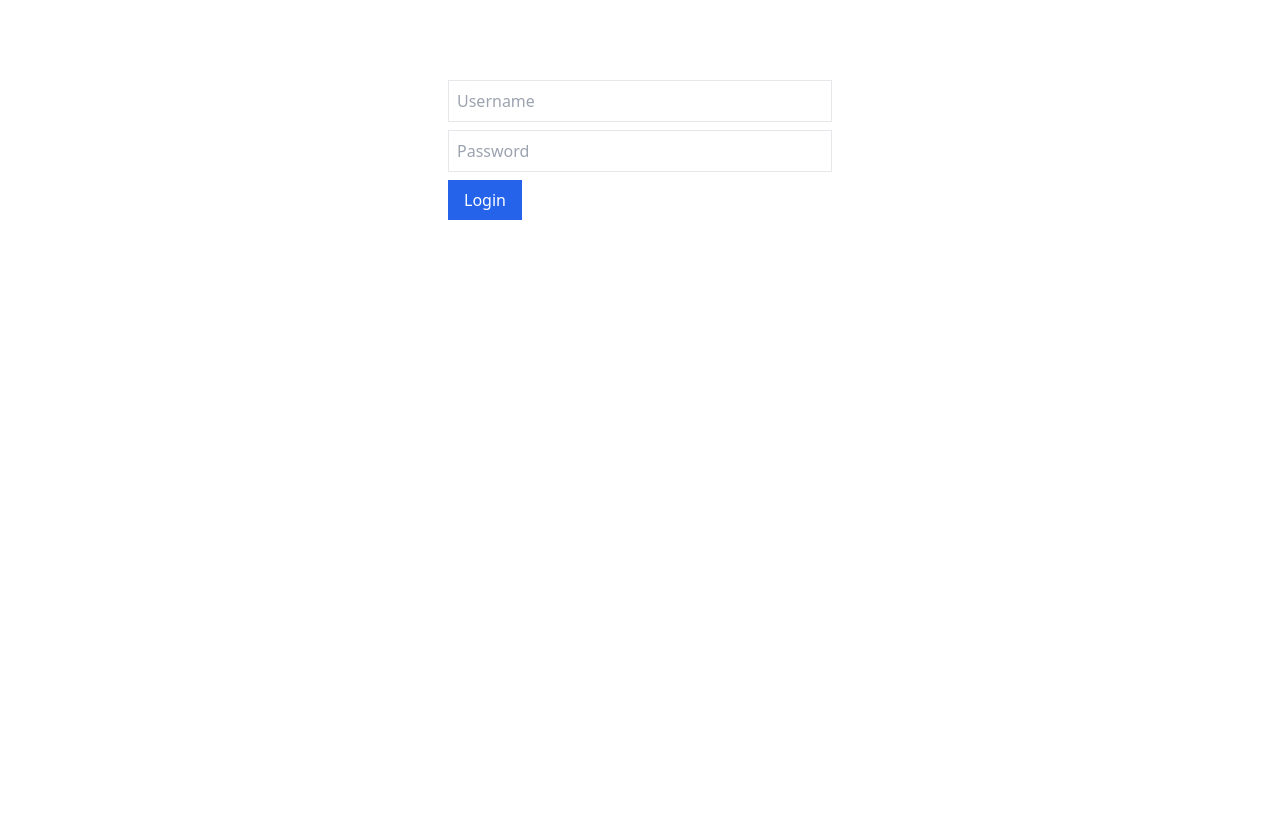
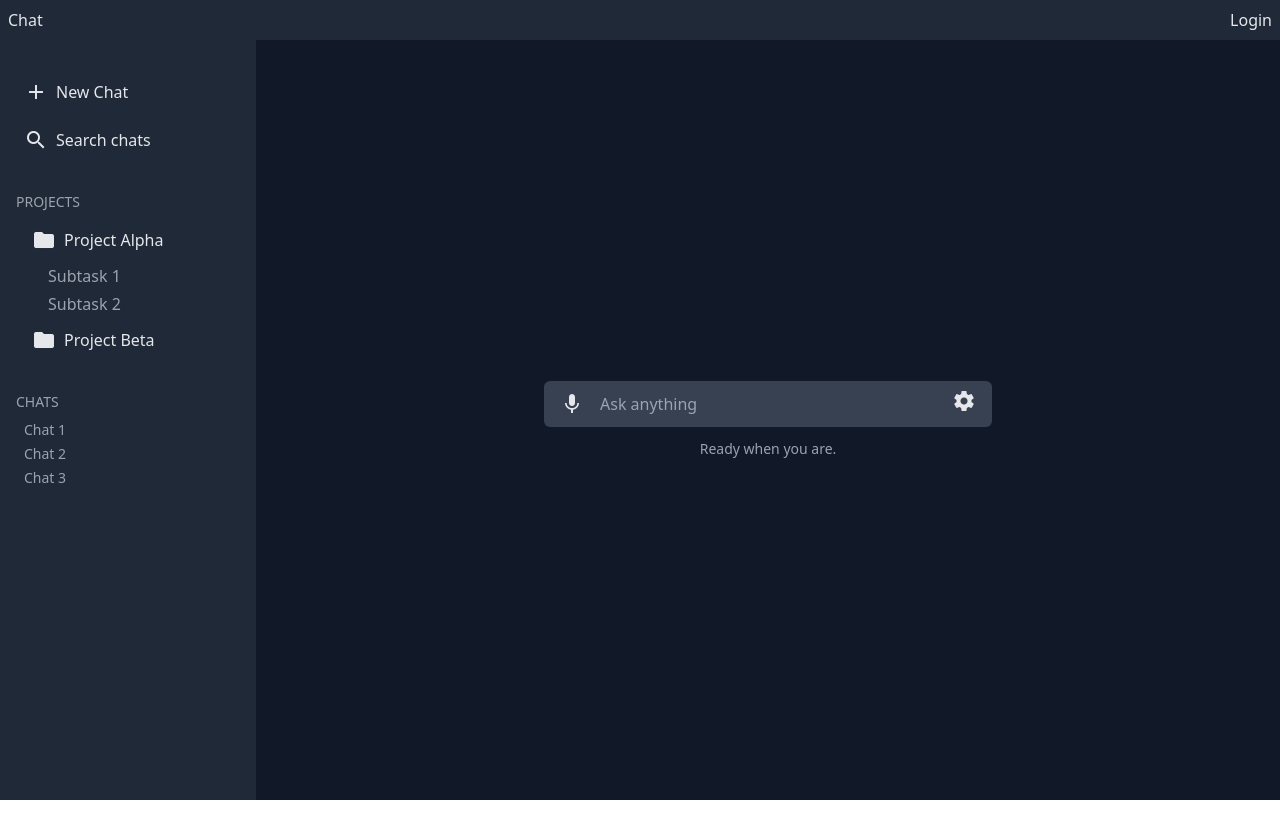
Before and after one commit to ronappleton/local-ai, a Vue app in the folder src/client/: page / in a window 1280 px wide. Shown: the top 838 px of the page. After the commit the page ends 800 px from the top, so only its background shows below. Built offline with nearby package versions, Linux system fonts and the light colour scheme.

Commit message:
feat(ui): improve login workflow

```diff
--- a/src/client/src/App.vue
+++ b/src/client/src/App.vue
@@ -1,23 +1,79 @@
 <template>
-  <Login v-if="!loggedIn" />
-  <div v-else>
-    <div class="flex space-x-2 p-2 bg-gray-800 text-gray-200">
-      <button @click="view='chat'">Chat</button>
-      <button @click="view='admin'">Admin</button>
+  <div class="flex flex-col h-full">
+    <header class="flex justify-between items-center p-2 bg-gray-800 text-gray-200">
+      <nav class="space-x-2">
+        <button @click="view='chat'">Chat</button>
+        <button v-if="loggedIn && isAdmin" @click="view='admin'">Admin</button>
+      </nav>
+      <div class="relative">
+        <button v-if="!loggedIn" @click="showLogin = true">Login</button>
+        <div v-else class="cursor-pointer" @click="dropdownOpen = !dropdownOpen">
+          {{ username }}
+        </div>
+        <div v-if="dropdownOpen" class="absolute right-0 bg-gray-700 text-white mt-1 rounded shadow-md py-1 px-2 space-y-1">
+          <button v-if="isAdmin" @click="view='admin'; dropdownOpen=false" class="block w-full text-left">Admin</button>
+          <button @click="logout" class="block w-full text-left">Logout</button>
+        </div>
+      </div>
+    </header>
+
+    <ChatLayout v-if="view==='chat'" class="flex-1" />
+    <AdminLayout v-else class="flex-1" />
+
+    <div v-if="showLogin" class="fixed inset-0 bg-black bg-opacity-50 flex items-center justify-center">
+      <div class="bg-white p-4 rounded">
+        <Login />
+        <button class="mt-2 text-sm" @click="showLogin=false">Cancel</button>
+      </div>
     </div>
-    <ChatLayout v-if="view==='chat'" />
-    <AdminLayout v-else />
   </div>
 </template>
 
 <script setup lang="ts">
-import { ref } from 'vue'
+import { ref, onMounted } from 'vue'
 import ChatLayout from './components/ChatLayout.vue'
 import Login from './components/Login.vue'
 import AdminLayout from './components/AdminLayout.vue'
 
 const view = ref('chat')
-const loggedIn = ref(document.cookie.includes('session='))
+const loggedIn = ref(false)
+const dropdownOpen = ref(false)
+const showLogin = ref(false)
+const username = ref('')
+const userId = ref<number | null>(null)
+const isAdmin = ref(false)
+
+function parseSession() {
+  const match = document.cookie.match(/session=(\d+)/)
+  if (match) {
+    loggedIn.value = true
+    userId.value = parseInt(match[1])
+    isAdmin.value = userId.value === 1
+  }
+}
+
+async function fetchUsername() {
+  if (!loggedIn.value || userId.value === null) return
+  try {
+    const res = await fetch('/api/users')
+    if (res.ok) {
+      const users = await res.json()
+      const u = users.find((u: any) => u.id === userId.value)
+      if (u) username.value = u.username
+    }
+  } catch {}
+}
+
+function logout() {
+  fetch('/api/logout', { method: 'POST' }).finally(() => {
+    window.location.reload()
+  })
+}
+
+onMounted(() => {
+  parseSession()
+  fetchUsername()
+})
 </script>
 
 <style>
```
